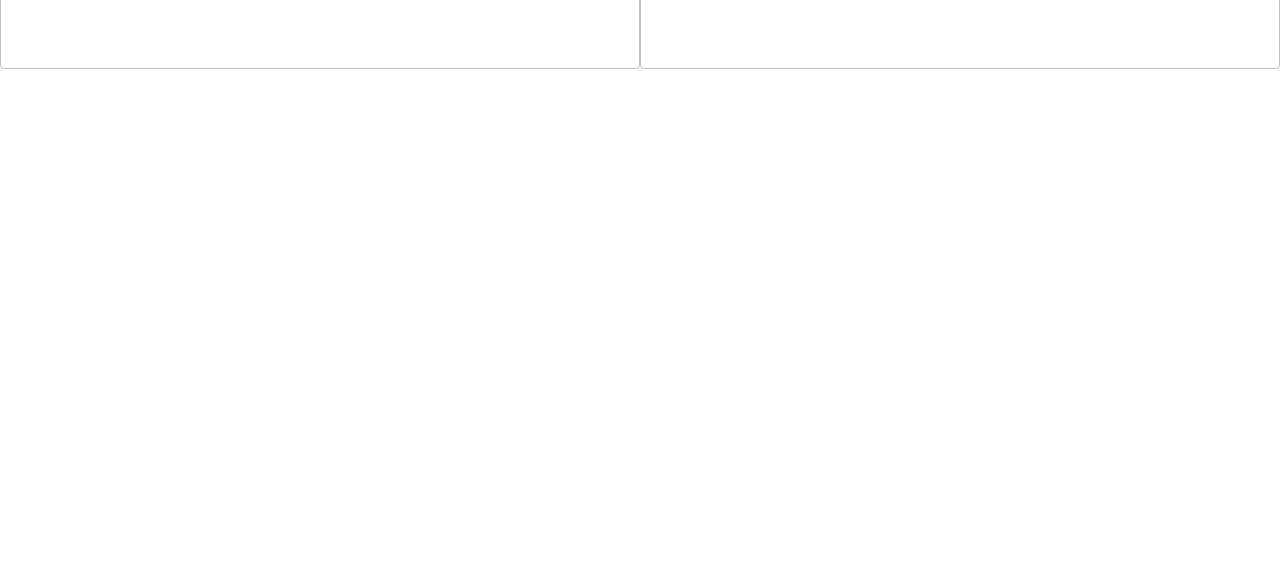
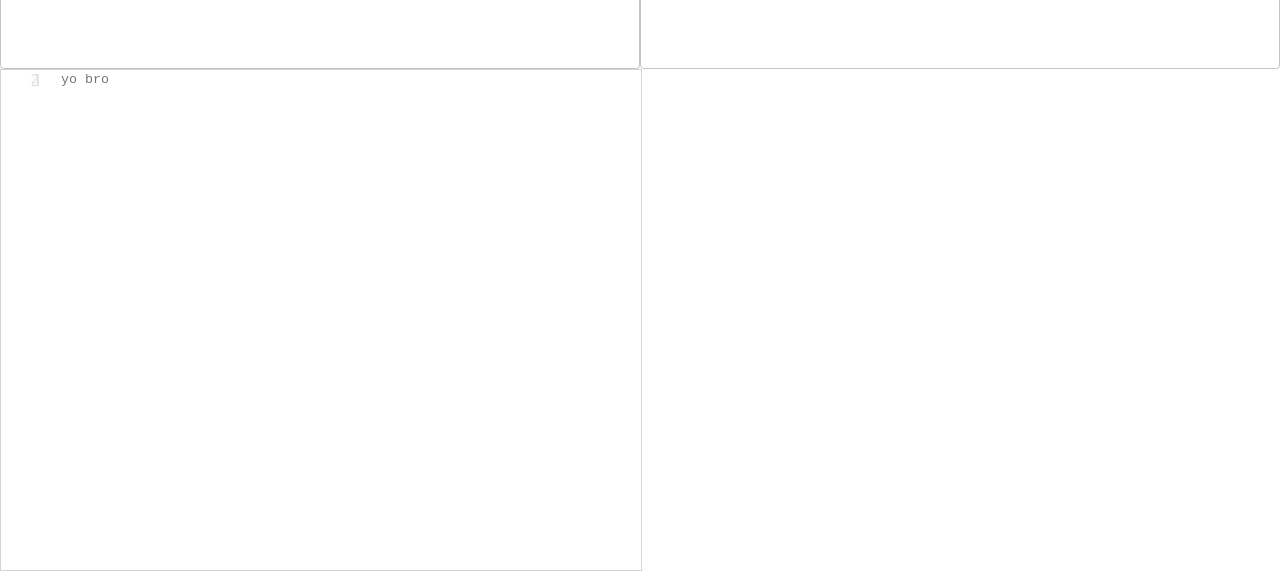
Before and after one commit to orange-puff/Playground, a React (Create React App) app in the folder src/Playground.Web/UI/: page /projects/json_project in a window 1280 px wide. Shown: the part 465-1036 px from the top of the page. Before the commit the page ends 800 px from the top, so only its background shows below. Built offline with nearby package versions, Linux system fonts and the light colour scheme.

Commit message:
so close but so far away

```diff
--- /dev/null
+++ b/src/Playground.Web/UI/src/components/editor/Editor.css
@@ -0,0 +1,28 @@
+.editor {
+    counter-reset: line;
+    border: 1px solid #ced4da;
+    width: 50%;
+    height: 500px;
+}
+
+.editor #codeArea {
+    outline: none;
+    border: none;
+    width: 90%;
+    height: 90%;
+    resize: none;
+    padding-left: 60px !important;
+}
+
+.editor pre {
+    padding-left: 60px !important;
+}
+
+.editor .editorLineNumber {
+    position: absolute;
+    left: 0px;
+    color: #cccccc;
+    text-align: right;
+    width: 40px;
+    font-weight: 100;
+}
--- /dev/null
+++ b/src/Playground.Web/UI/src/components/editor/Editor.tsx
@@ -0,0 +1,16 @@
+import React from 'react';
+import './Editor.css';
+
+const Editor = () => {
+    return (
+        <div className="editor">
+            <textarea id="codeArea" placeholder="yo bro" />
+            <span className="editorLineNumber">1</span>
+            <span className="editorLineNumber">2</span>
+            <span className="editorLineNumber">3</span>
+            <span className="editorLineNumber">4</span>
+        </div>
+    );
+}
+
+export default Editor;
--- a/src/Playground.Web/UI/src/components/projects/json_project/JsonProject.tsx
+++ b/src/Playground.Web/UI/src/components/projects/json_project/JsonProject.tsx
@@ -5,6 +5,7 @@ import CloudDownloadIcon from '@material-ui/icons/CloudDownload';
 import ClearAllIcon from '@material-ui/icons/ClearAll';
 import { makeStyles } from '@material-ui/core/styles';
 import TextField from '@material-ui/core/TextField';
+import Editor from '../../editor/Editor';
 
 const useStyles = makeStyles((theme) => ({
     button: {
@@ -64,6 +65,7 @@ const JsonProject = () => {
                     className={styles.editor}
                 />
             </div>
+            <Editor/>
         </div>
     );
 }
```
Also changed, not shown: 1 other file (tests, documents, lock files or other folders).
